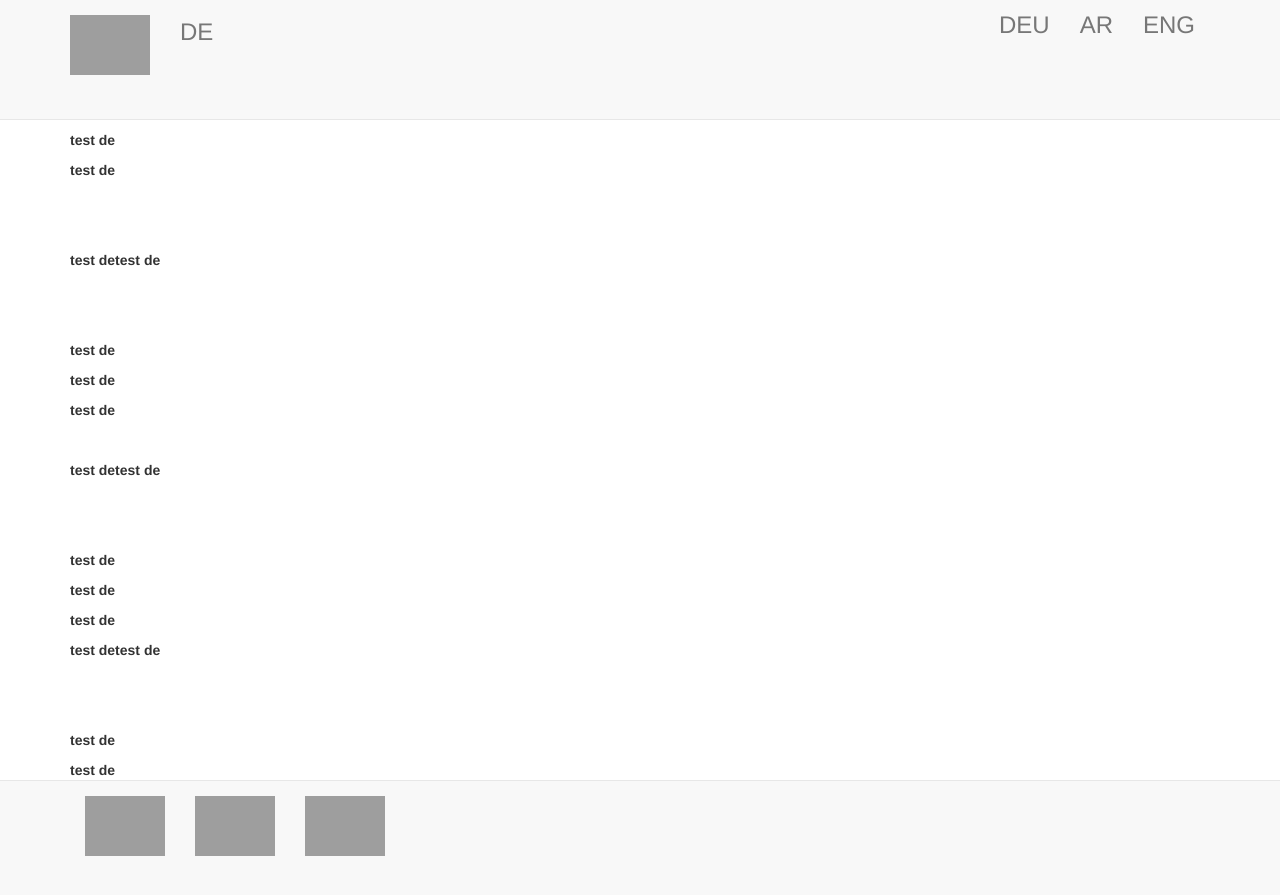
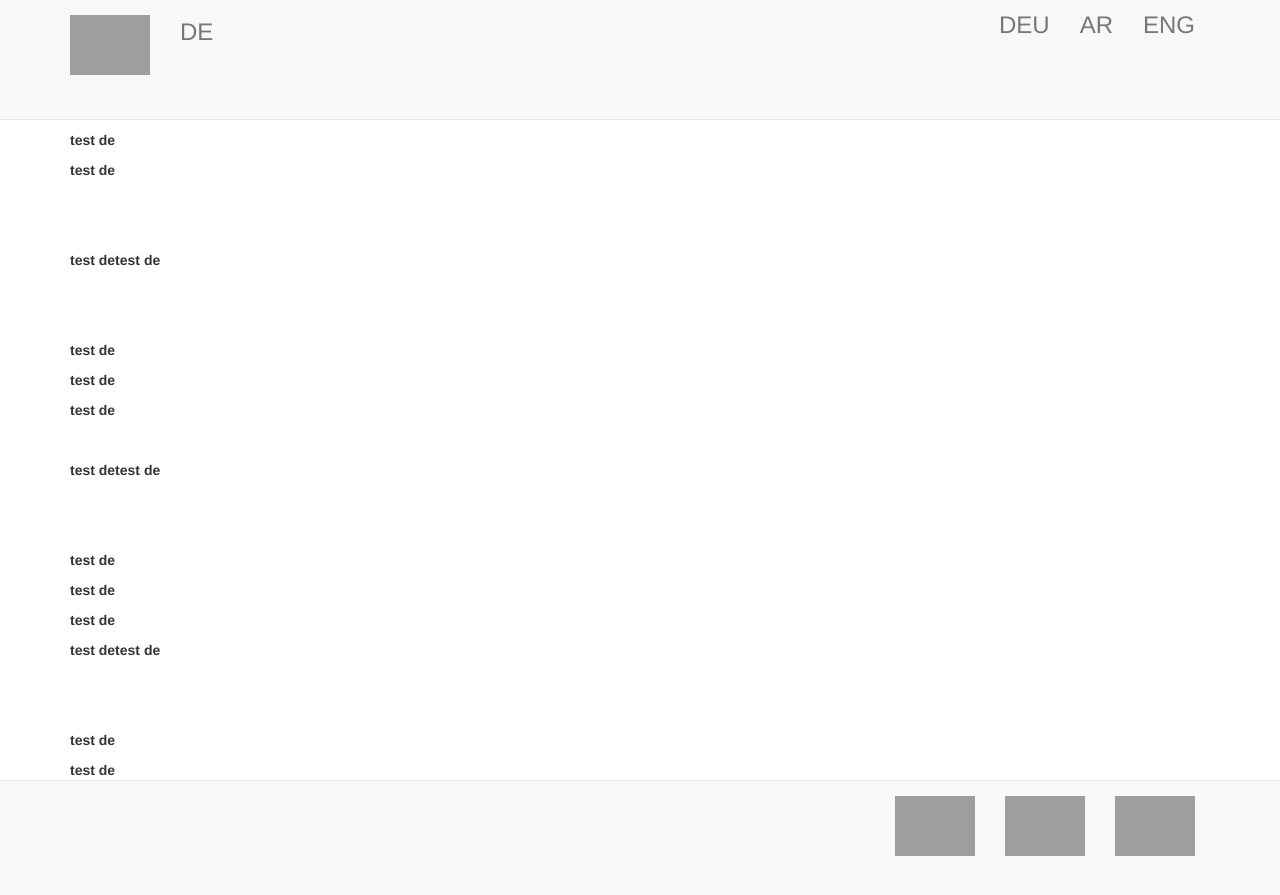
Before and after one commit to EIJC/TIJ, a Jekyll site: the page built from de.html, in a window 1280 px wide and 900 px high, scrolled down 536 px. Shown: the top 895 px of the window. Built offline with Jekyll 4.4.1, drawn with Linux system fonts in a browser that asks for light colours; nearby versions of some CDN libraries; grey boxes are pictures that could not be loaded.

Commit message:
Update page.html

```diff
--- a/_layouts/page.html
+++ b/_layouts/page.html
@@ -45,7 +45,7 @@ layout: base
     <div id="footer">
       <div class="navbar navbar-default navbar-fixed-bottom ">
         <div class="container">
-            <ul class="nav navbar-nav pull-center">
+            <ul class="nav navbar-nav pull-right">
                 <li><a href="" scr="">
                    <img alt="Mail" src="https://www.dropbox.com/s/88n7ywwd8epzo12/mail%20transparent.png?raw=1" style="max-width: 80px; max-height: 80px;" />
                     </a>
```
